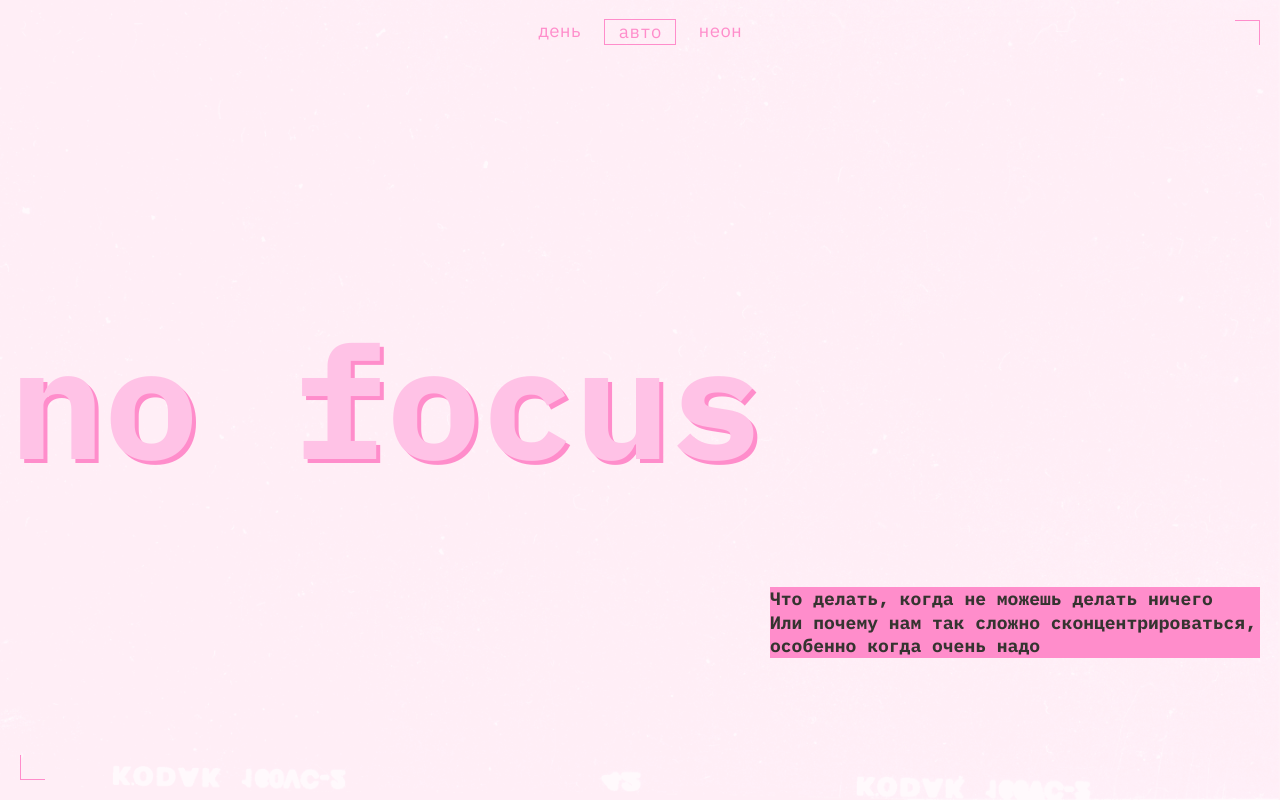
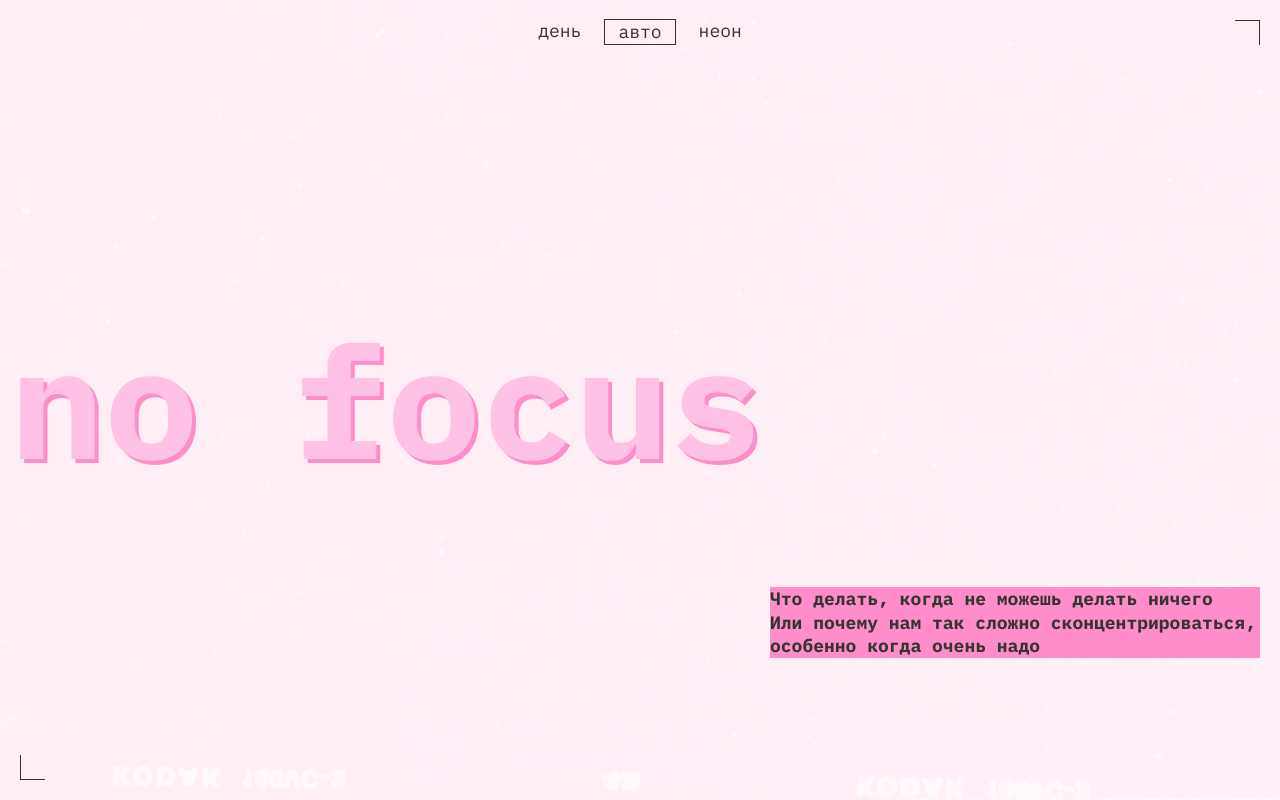
Before and after one commit to Glebkkk/slozhno-sosredotochitsya-fd, a plain HTML site: page index.html in a window 1280 px wide. Shown: the top 800 px of the page. Drawn offline with Linux system fonts and the light colour scheme.

Commit message:
пофиксил проблему с отображением темы

```diff
--- a/styles/light.css
+++ b/styles/light.css
@@ -21,10 +21,11 @@
        --page-background-image: url(../images/cover-image-light.png);
         --page-background-color: #FFF1F7;
         --text-color: #353430;
-      --accent-color: #FF8DCB;
+        --accent-color: #353430;
         --header-title-color: #FFC2E6;
         --decor-color: #353430;
+        --bg-title-color: #FF8DCB;
         --REC: none;
-       --bg-title-color: #FF8DCB;
+        --accent-color-transparent: rgba(53, 52, 48, 0.4);
     }
 }
```
Lines whose indentation alone changed are shown as unchanged.
